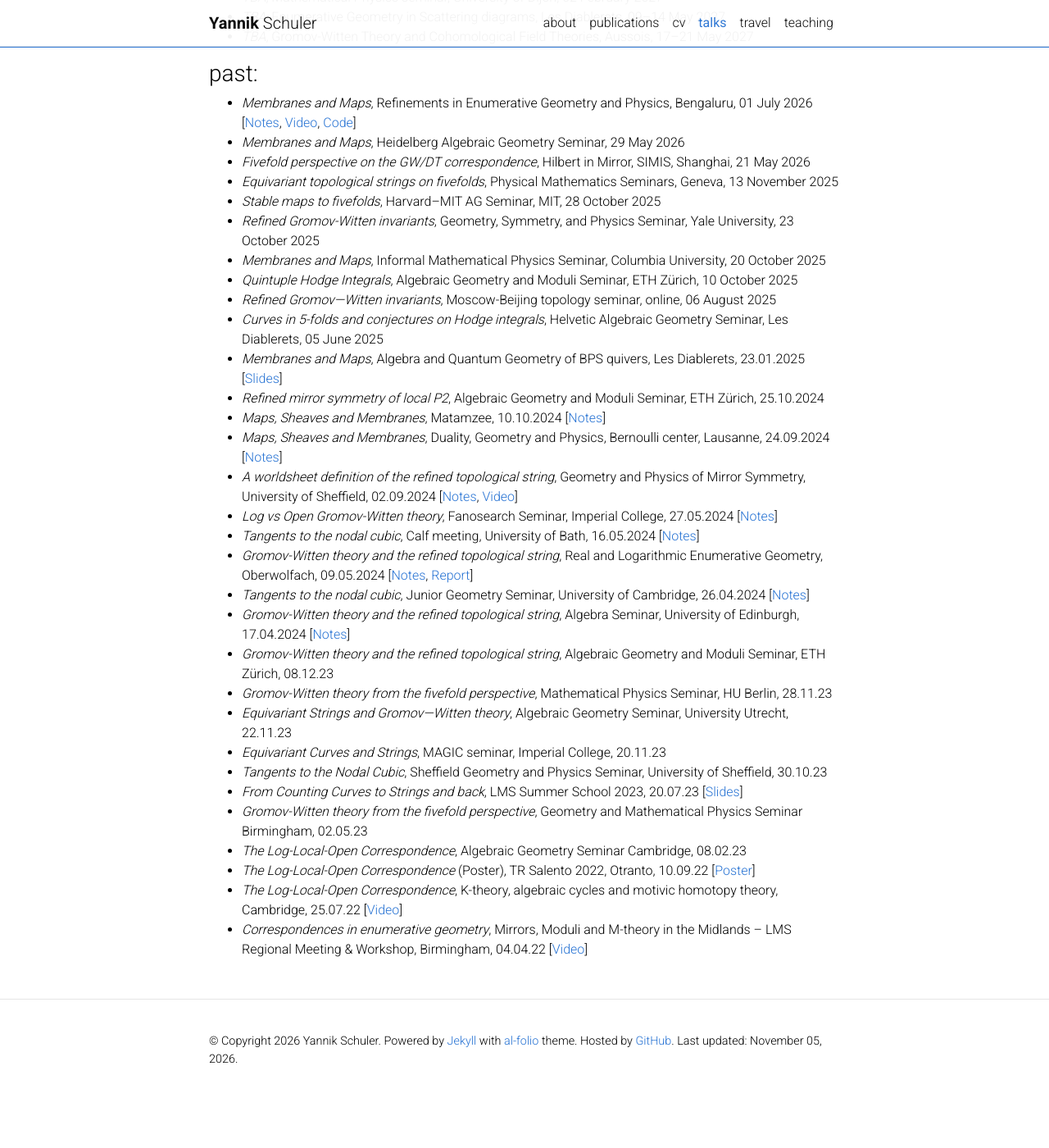
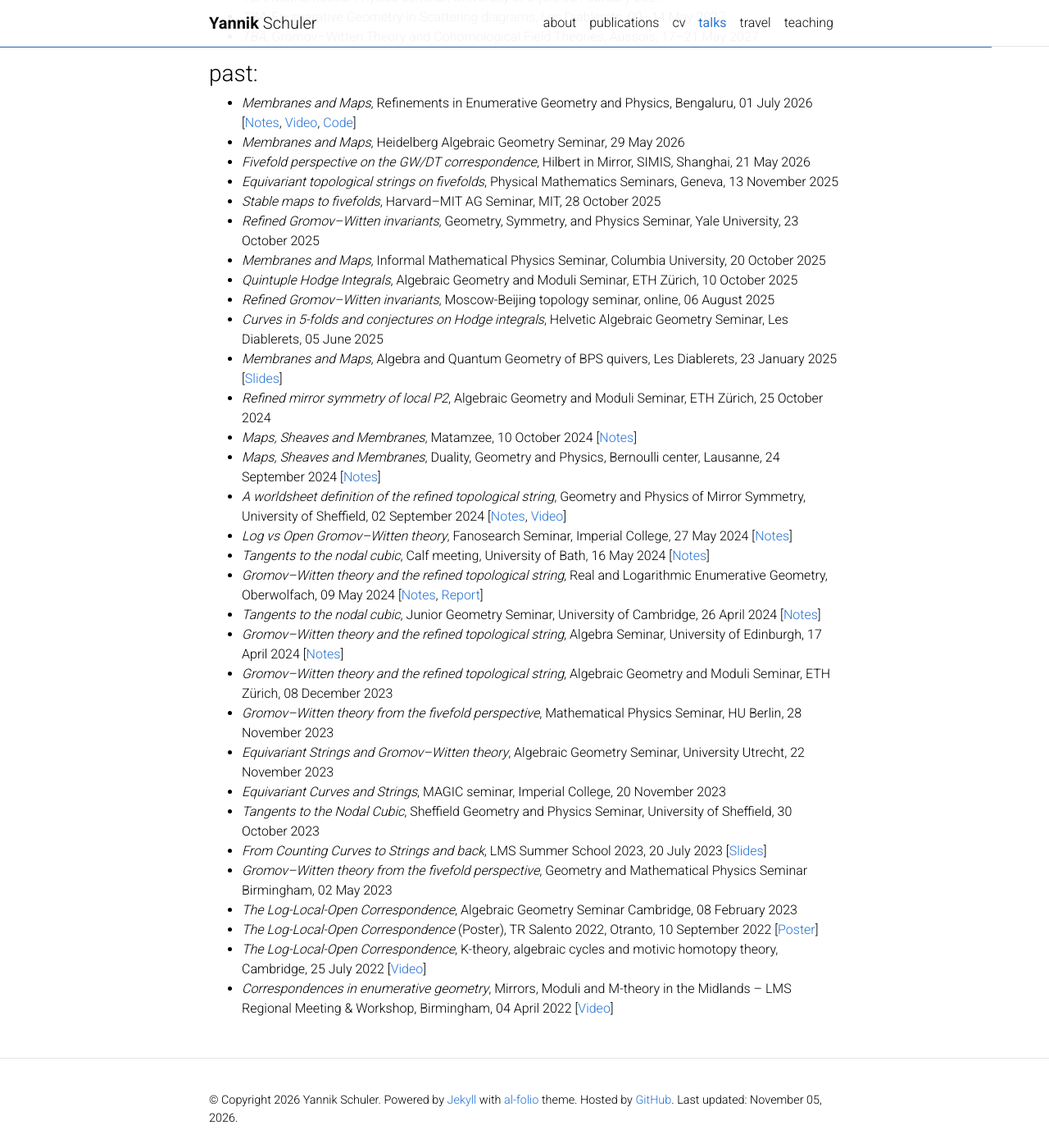
Before and after one commit to yannikschuler/yannikschuler.github.io, a Jekyll site: the page built from _pages/talks.md, in a window 1280 px wide and 1400 px high, scrolled down 242 px. Shown: the whole window at 82% size. Built offline with Jekyll 4.4.1, drawn with Linux system fonts in a browser that asks for light colours; comment, search, counter and statistics services are not loaded; a style sheet for code colours, icons or effects is not loaded; before the commit the page ends 1584 px from its top, so only the background shows below that.

Commit message:
Update talks.md

```diff
--- a/_pages/talks.md
+++ b/_pages/talks.md
@@ -13,39 +13,39 @@
 
 * _TBA_, Mathematical Physics seminar, University of Dijon, 02 February 2027
 * _TBA_, Enumerative Geometry in Scattering diagrams, Les Diablerets, 09–14 May 2027
-* _TBA_, Gromov-Witten Theory and Cohomological Field Theories, Aussois, 17–21 May 2027
+* _TBA_, Gromov–Witten Theory and Cohomological Field Theories, Aussois, 17–21 May 2027
 
 
 ### past:
 
-* _Membranes and Maps_, Refinements in Enumerative Geometry and Physics, Bengaluru, 01 July 2026 [<a href='/assets/pdf/26-07-01-ICTS.pdf'>Notes</a>, <a href='https://youtu.be/ESCB2A0iZNk)'>Video</a>, <a href='/assets/code/26-07-01-ICTS-talk_code.zip'>Code</a>]
+* _Membranes and Maps_, Refinements in Enumerative Geometry and Physics, Bengaluru, 01 July 2026 \[[Notes](/assets/pdf/26-07-01-ICTS.pdf), [Video](https://youtu.be/ESCB2A0iZNk), [Code](/assets/code/26-07-01-ICTS-talk_code.zip)\]
 * _Membranes and Maps_, Heidelberg Algebraic Geometry Seminar, 29 May 2026
 * _Fivefold perspective on the GW/DT correspondence_, Hilbert in Mirror, SIMIS, Shanghai, 21 May 2026
 * _Equivariant topological strings on fivefolds_, Physical Mathematics Seminars, Geneva, 13 November 2025
 * _Stable maps to fivefolds_, Harvard–MIT AG Seminar, MIT, 28 October 2025
-* _Refined Gromov-Witten invariants_, Geometry, Symmetry, and Physics Seminar, Yale University, 23 October 2025
+* _Refined Gromov–Witten invariants_, Geometry, Symmetry, and Physics Seminar, Yale University, 23 October 2025
 * _Membranes and Maps_, Informal Mathematical Physics Seminar, Columbia University, 20 October 2025
 * _Quintuple Hodge Integrals_, Algebraic Geometry and Moduli Seminar, ETH Zürich, 10 October 2025
-* _Refined Gromov—Witten invariants_, Moscow-Beijing topology seminar, online, 06 August 2025
+* _Refined Gromov–Witten invariants_, Moscow-Beijing topology seminar, online, 06 August 2025
 * _Curves in 5-folds and conjectures on Hodge integrals_, Helvetic Algebraic Geometry Seminar, Les Diablerets, 05 June 2025
-* _Membranes and Maps_, Algebra and Quantum Geometry of BPS quivers, Les Diablerets, 23.01.2025 [<a href='/assets/pdf/25-01-23-slides_Les_Diablerets.pdf'>Slides</a>]
-* _Refined mirror symmetry of local P2_, Algebraic Geometry and Moduli Seminar, ETH Zürich, 25.10.2024
-* _Maps, Sheaves and Membranes_, Matamzee, 10.10.2024 [<a href='/assets/pdf/24-09-24-talk_lausanne.pdf'>Notes</a>]
-* _Maps, Sheaves and Membranes_, Duality, Geometry and Physics, Bernoulli center, Lausanne, 24.09.2024 [<a href='/assets/pdf/24-09-24-talk_lausanne.pdf'>Notes</a>]
-* _A worldsheet definition of the refined topological string_, Geometry and Physics of Mirror Symmetry, University of Sheffield, 02.09.2024 [<a href='/assets/pdf/24-09-02-Sheffield-Ref_Top_WS.pdf'>Notes</a>, <a href='https://echo360.org.uk/media/b3577a20-592c-4397-88c5-90f4b2bfd16f/public'>Video</a>]
-* _Log vs Open Gromov-Witten theory_, Fanosearch Seminar, Imperial College, 27.05.2024 [<a href='/assets/pdf/24-05-27-LogVsOpenGW.pdf'>Notes</a>]
-* _Tangents to the nodal cubic_, Calf meeting, University of Bath, 16.05.2024 [<a href='/assets/pdf/24-05-16-Tangents-Nodal-Cubic.pdf'>Notes</a>]
-* _Gromov-Witten theory and the refined topological string_, Real and Logarithmic Enumerative Geometry, Oberwolfach, 09.05.2024 [<a href='/assets/pdf/24-05-09-GWandRefTopStr.pdf'>Notes</a>, <a href='https://doi.org/10.4171/owr/2024/23'>Report</a>]
-* _Tangents to the nodal cubic_, Junior Geometry Seminar, University of Cambridge, 26.04.2024 [<a href='/assets/pdf/24-04-26-Nodal-Cubic-Junior.pdf'>Notes</a>]
-* _Gromov-Witten theory and the refined topological string_, Algebra Seminar, University of Edinburgh, 17.04.2024 [<a href='/assets/pdf/24-04-17-GWforRefTopStr.pdf'>Notes</a>]
-* _Gromov-Witten theory and the refined topological string_, Algebraic Geometry and Moduli Seminar, ETH Zürich, 08.12.23
-* _Gromov-Witten theory from the fivefold perspective_, Mathematical Physics Seminar, HU Berlin, 28.11.23
-* _Equivariant Strings and Gromov—Witten theory_, Algebraic Geometry Seminar, University Utrecht, 22.11.23
-* _Equivariant Curves and Strings_, MAGIC seminar, Imperial College, 20.11.23
-* _Tangents to the Nodal Cubic_, Sheffield Geometry and Physics Seminar, University of Sheffield, 30.10.23
-* _From Counting Curves to Strings and back_, LMS Summer School 2023, 20.07.23 [<a href='/assets/pdf/LMS_school_presentation.pdf'>Slides</a>]
-* _Gromov-Witten theory from the fivefold perspective_, Geometry and Mathematical Physics Seminar Birmingham, 02.05.23
-* _The Log-Local-Open Correspondence_, Algebraic Geometry Seminar Cambridge, 08.02.23
-* _The Log-Local-Open Correspondence_ (Poster), TR Salento 2022, Otranto, 10.09.22 [<a href='/assets/pdf/22-09-10-poster_otranto.pdf'>Poster</a>]
-* _The Log-Local-Open Correspondence_, K-theory, algebraic cycles and motivic homotopy theory, Cambridge, 25.07.22 [<a href='https://www.newton.ac.uk/seminar/36466/'>Video</a>]
-* _Correspondences in enumerative geometry_, Mirrors, Moduli and M-theory in the Midlands – LMS Regional Meeting & Workshop, Birmingham, 04.04.22 [<a href='https://youtu.be/1laBsG7Nik0?si=UZEDOuN5901v5Dmh'>Video</a>]
+* _Membranes and Maps_, Algebra and Quantum Geometry of BPS quivers, Les Diablerets, 23 January 2025 \[[Slides](/assets/pdf/25-01-23-slides_Les_Diablerets.pdf)\]
+* _Refined mirror symmetry of local P2_, Algebraic Geometry and Moduli Seminar, ETH Zürich, 25 October 2024
+* _Maps, Sheaves and Membranes_, Matamzee, 10 October 2024 \[[Notes](/assets/pdf/24-09-24-talk_lausanne.pdf)\]
+* _Maps, Sheaves and Membranes_, Duality, Geometry and Physics, Bernoulli center, Lausanne, 24 September 2024 \[[Notes](/assets/pdf/24-09-24-talk_lausanne.pdf)\]
+* _A worldsheet definition of the refined topological string_, Geometry and Physics of Mirror Symmetry, University of Sheffield, 02 September 2024 \[[Notes](/assets/pdf/24-09-02-Sheffield-Ref_Top_WS.pdf), [Video](https://echo360.org.uk/media/b3577a20-592c-4397-88c5-90f4b2bfd16f/public)\]
+* _Log vs Open Gromov–Witten theory_, Fanosearch Seminar, Imperial College, 27 May 2024 \[[Notes](/assets/pdf/24-05-27-LogVsOpenGW.pdf)\]
+* _Tangents to the nodal cubic_, Calf meeting, University of Bath, 16 May 2024 \[[Notes](/assets/pdf/24-05-16-Tangents-Nodal-Cubic.pdf)\]
+* _Gromov–Witten theory and the refined topological string_, Real and Logarithmic Enumerative Geometry, Oberwolfach, 09 May 2024 \[[Notes](/assets/pdf/24-05-09-GWandRefTopStr.pdf), [Report](https://doi.org/10.4171/owr/2024/23)\]
+* _Tangents to the nodal cubic_, Junior Geometry Seminar, University of Cambridge, 26 April 2024 \[[Notes](/assets/pdf/24-04-26-Nodal-Cubic-Junior.pdf)\]
+* _Gromov–Witten theory and the refined topological string_, Algebra Seminar, University of Edinburgh, 17 April 2024 \[[Notes](/assets/pdf/24-04-17-GWforRefTopStr.pdf)\]
+* _Gromov–Witten theory and the refined topological string_, Algebraic Geometry and Moduli Seminar, ETH Zürich, 08 December 2023
+* _Gromov–Witten theory from the fivefold perspective_, Mathematical Physics Seminar, HU Berlin, 28 November 2023
+* _Equivariant Strings and Gromov–Witten theory_, Algebraic Geometry Seminar, University Utrecht, 22 November 2023
+* _Equivariant Curves and Strings_, MAGIC seminar, Imperial College, 20 November 2023
+* _Tangents to the Nodal Cubic_, Sheffield Geometry and Physics Seminar, University of Sheffield, 30 October 2023
+* _From Counting Curves to Strings and back_, LMS Summer School 2023, 20 July 2023 \[[Slides](/assets/pdf/LMS_school_presentation.pdf)\]
+* _Gromov–Witten theory from the fivefold perspective_, Geometry and Mathematical Physics Seminar Birmingham, 02 May 2023
+* _The Log-Local-Open Correspondence_, Algebraic Geometry Seminar Cambridge, 08 February 2023
+* _The Log-Local-Open Correspondence_ (Poster), TR Salento 2022, Otranto, 10 September 2022 \[[Poster](/assets/pdf/22-09-10-poster_otranto.pdf)\]
+* _The Log-Local-Open Correspondence_, K-theory, algebraic cycles and motivic homotopy theory, Cambridge, 25 July 2022 \[[Video](https://www.newton.ac.uk/seminar/36466/)\]
+* _Correspondences in enumerative geometry_, Mirrors, Moduli and M-theory in the Midlands – LMS Regional Meeting & Workshop, Birmingham, 04 April 2022 \[[Video](https://youtu.be/1laBsG7Nik0?si=UZEDOuN5901v5Dmh)\]
```
